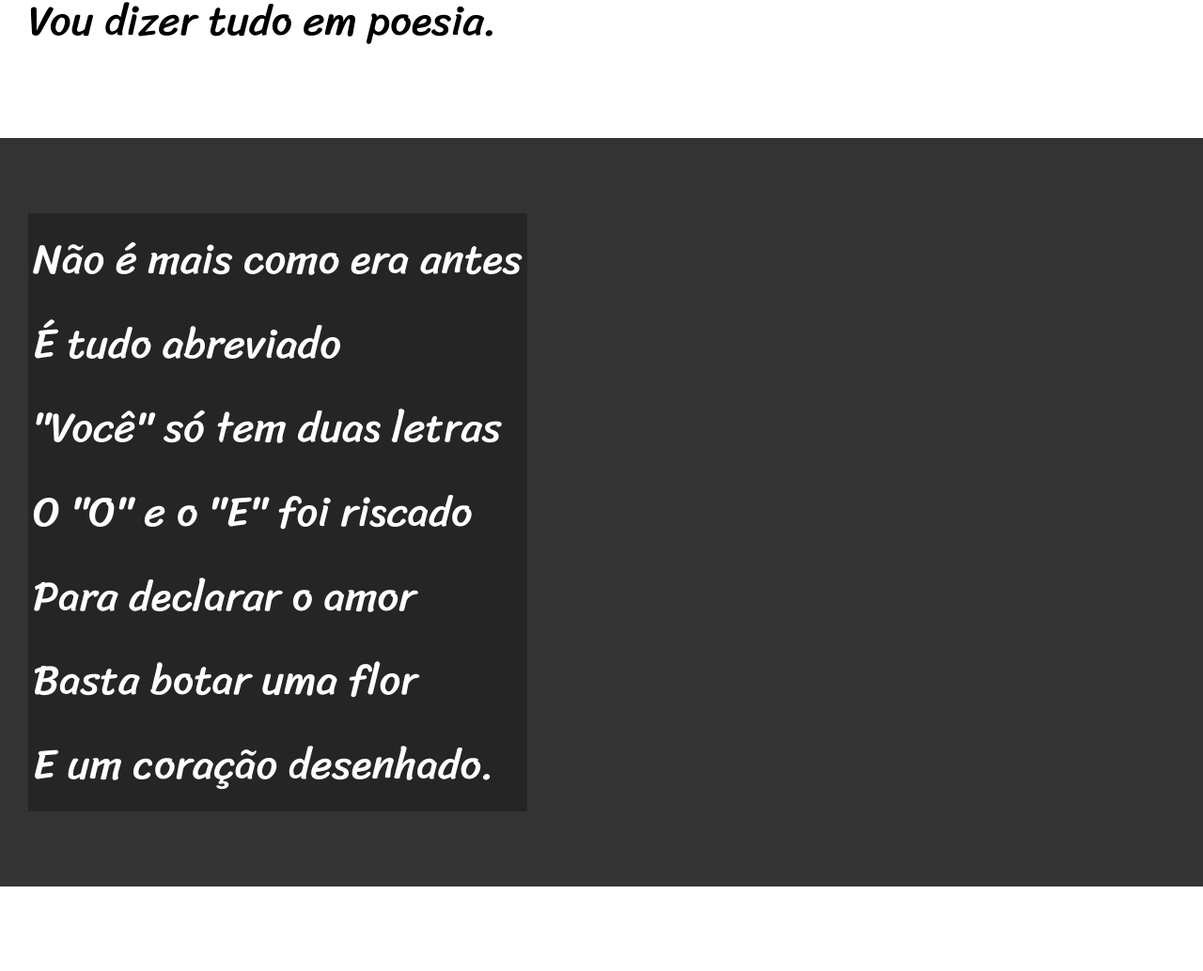
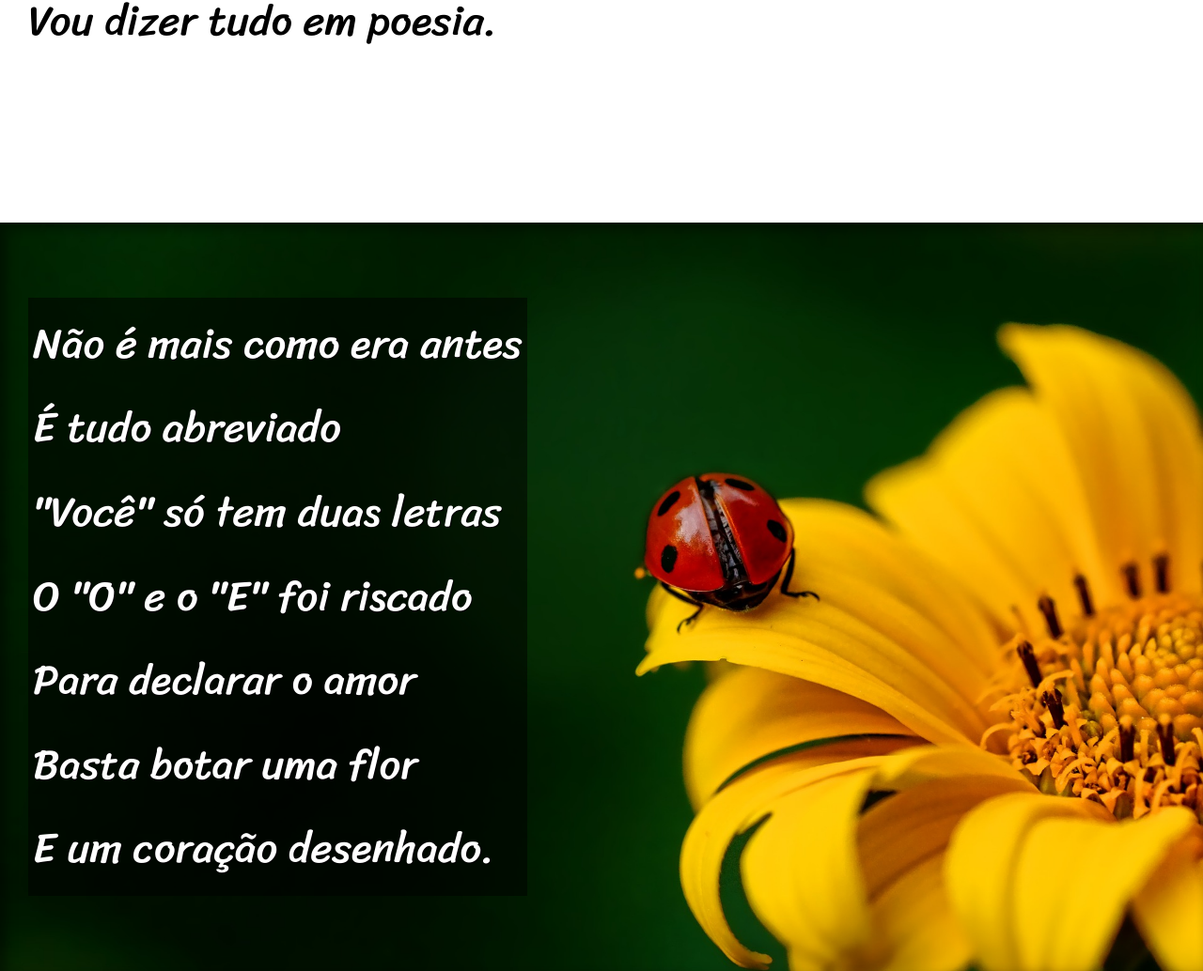
Before and after one commit to marvaozinha/html-css, a plain HTML site: page desafio/d012/index.html in a window 1280 px wide. Shown: the part 899-1933 px from the top of the page at 94% size. Drawn offline with Linux system fonts and the light colour scheme.

Commit message:
Atualização dos estilos desafio 12

```diff
--- a/desafio/d012/estilo/style.css
+++ b/desafio/d012/estilo/style.css
@@ -62,6 +62,10 @@
     font-size: 3.5vw;
 }
 
+section > p {
+    padding-bottom: 2em;
+}
+
 section.normal {
     background-color: white;
     color: black;
@@ -70,11 +74,26 @@
 section.imagem {
     background-color: rgb(51, 51, 51);
     color: white;
+    box-shadow: inset 6px 6px 13px 0px rgba(0, 0, 0, 0.473);
+    background-size: cover;
+    background-attachment: fixed;
 }
 section.imagem > p {
     display: inline-block;
     padding: 5px;
-    background-color: rgba(0, 0, 0, 0.274);
+    background-color: rgba(0, 0, 0, 0.514);
+    text-shadow: 1px 1px 0px black;
+}
+
+section#img01 {
+    background-image: url('../imagens/background001.jpg');
+    background-position: right center;
+
+}
+
+section#img02 {
+    background-image: url('../imagens/background002.jpg');
+    background-position: center;
 
 }
 footer {
--- a/desafio/d012/index.html
+++ b/desafio/d012/index.html
@@ -25,7 +25,7 @@
         </p>
     </section>
 
-    <section class="imagem">
+    <section class="imagem" id="img01">
         <p>
             Não é mais como era antes <br>
             É tudo abreviado <br>
@@ -61,7 +61,7 @@
 
     </section>
 
-    <section class="imagem">
+    <section class="imagem" id="img02">
         <p>
             Tenho saudade das cartas <br>
             Escritas com a própria mão <br>
```
